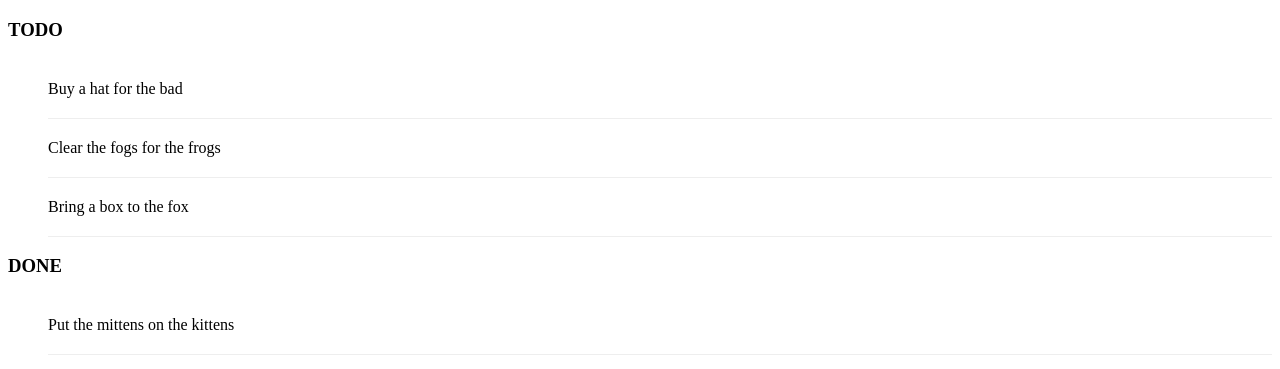
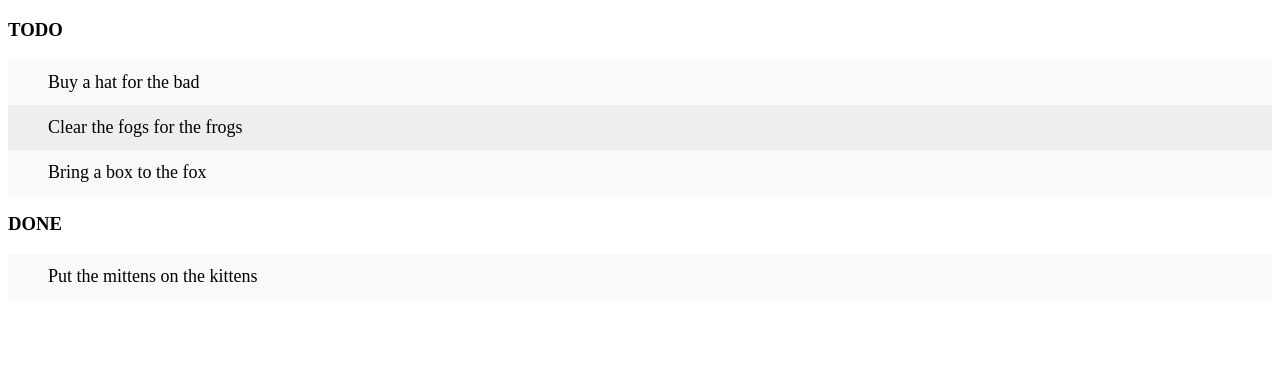
Before and after one commit to OwethuM/todo-list-, a plain HTML site: page index.html in a window 1280 px wide. Shown: the part 61-430 px from the top of the page. Drawn offline with Linux system fonts and the light colour scheme.

Commit message:
Add basic color changes on item rows

```diff
--- a/index.html
+++ b/index.html
@@ -10,10 +10,23 @@
             h3 {
                 text-transform: uppercase;
             }
-            li {
-                overflow: hidden;
-                padding: 20px 0;
-                border-bottom: 1px solid #eee;
+            ul {
+               margin: 0;
+               padding: 0;
+            }
+            ul li {
+                cursor: pointer;
+                position: relative;
+                padding: 12px 8px 12px 40px;
+                background: #eee;
+                font-size: 18px;
+                transition: 0.2s;
+            }
+            ul li:nth-child(odd) {
+                background: #f9f9f9;
+            }
+            ul li:hover {
+                background: #ddd;
             }
         </style>
         </head>
```
